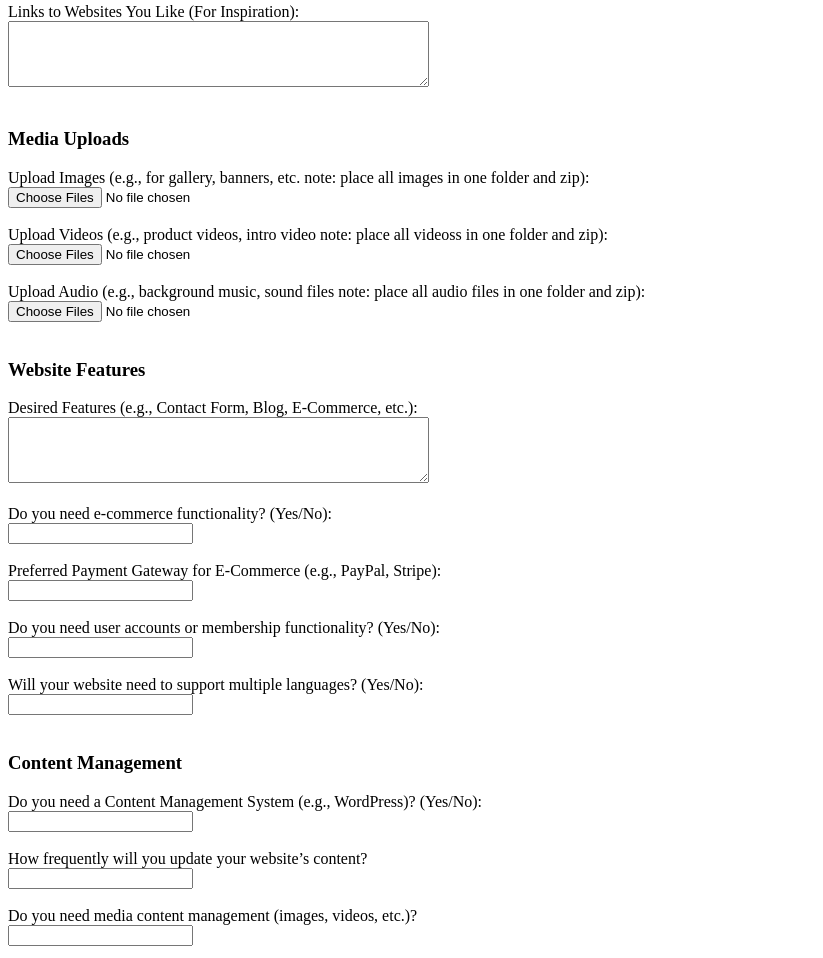
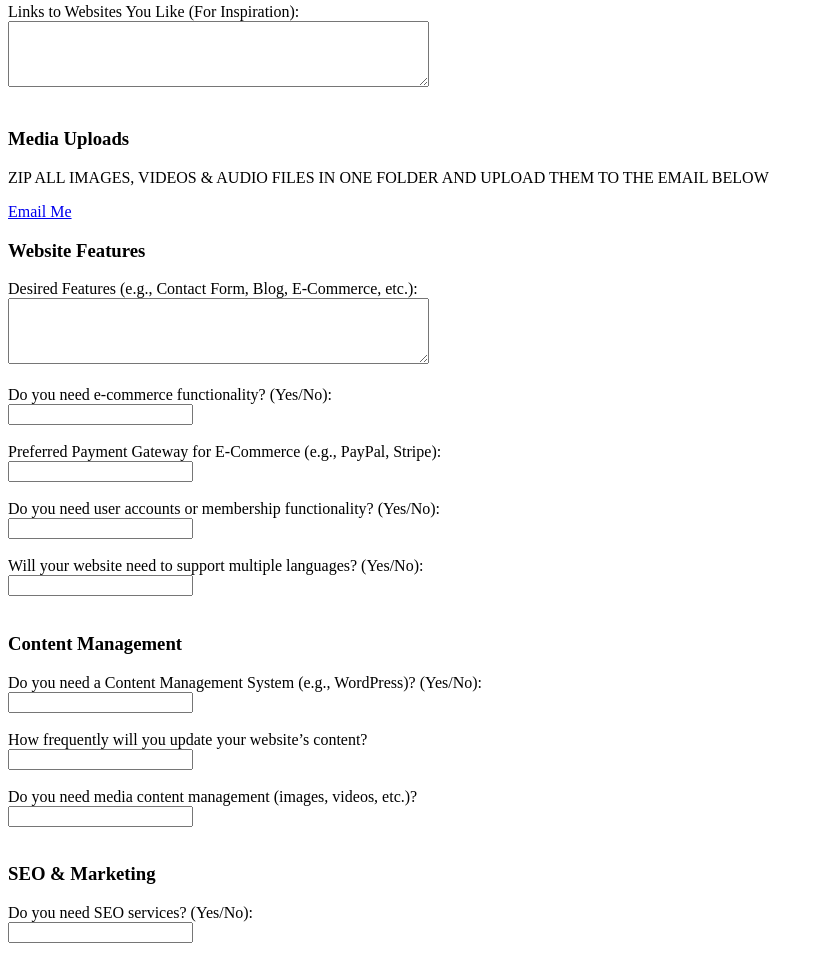
Before and after one commit to nickson-armani/client-website-info, a plain HTML site: page index.html in a window 1280 px wide. Shown: the part 1437-2395 px from the top of the page, without its empty margins (0-823 px from the left). Drawn offline with Linux system fonts and the light colour scheme.

Commit message:
Update index.html

```diff
--- a/index.html
+++ b/index.html
@@ -71,14 +71,9 @@
 
         <!-- Media Upload -->
         <h3>Media Uploads</h3>
-        <label for="images">Upload Images (e.g., for gallery, banners, etc. note: place all images in one folder and zip):</label><br>
-        <input type="file" id="images" name="images[]" multiple><br><br>
+       <p>ZIP ALL IMAGES, VIDEOS & AUDIO FILES IN ONE FOLDER AND UPLOAD THEM TO THE EMAIL BELOW</p></p>
+        <a href="mailto:digitaltraveller43@gmail.com">Email Me</a>
 
-        <label for="videos">Upload Videos (e.g., product videos, intro video note: place all videoss in one folder and zip):</label><br>
-        <input type="file" id="videos" name="videos[]" multiple><br><br>
-
-        <label for="audio">Upload Audio (e.g., background music, sound files note: place all audio files in one folder and zip):</label><br>
-        <input type="file" id="audio" name="audio[]" multiple><br><br>
 
         <!-- Website Features -->
         <h3>Website Features</h3>
```
